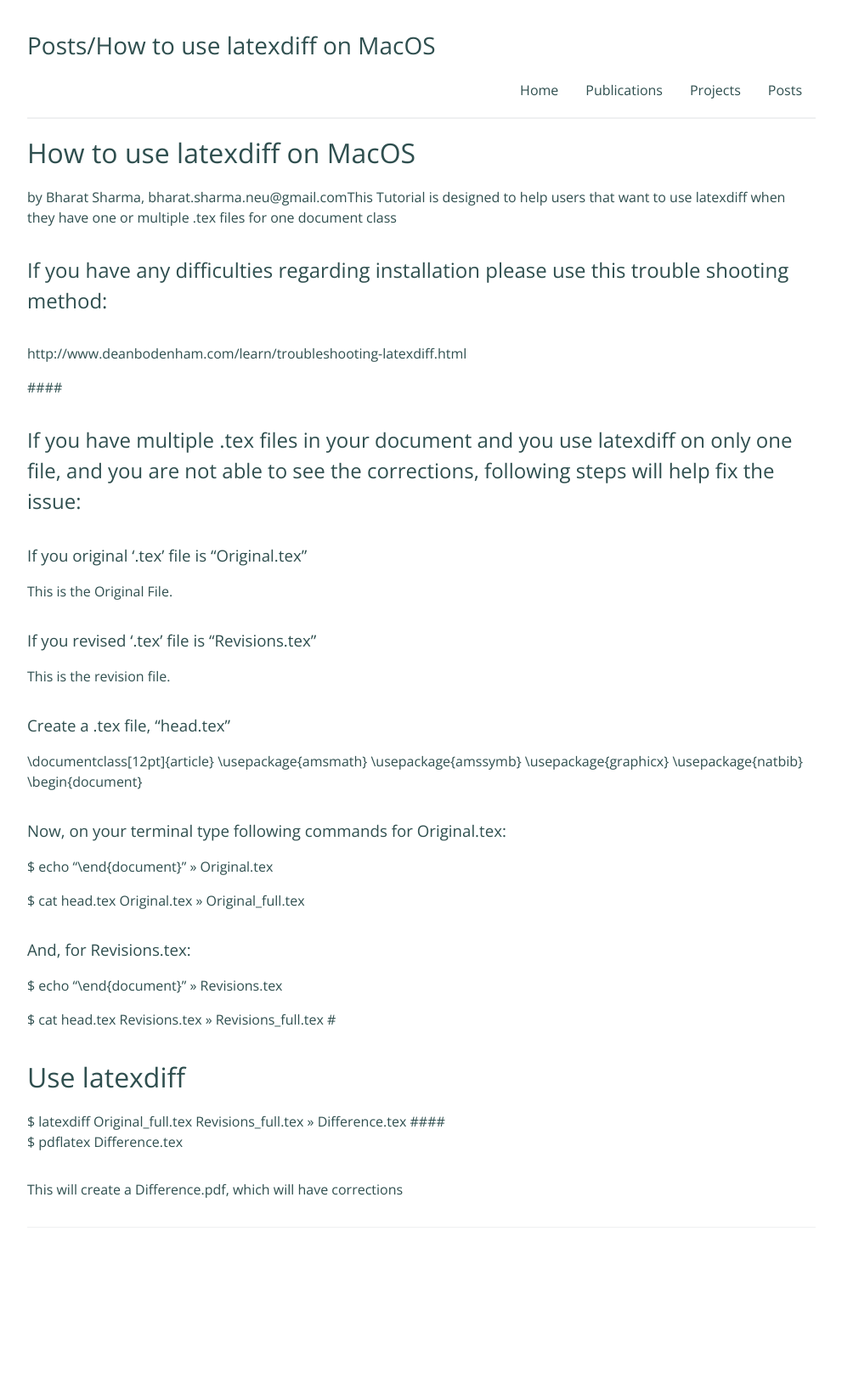
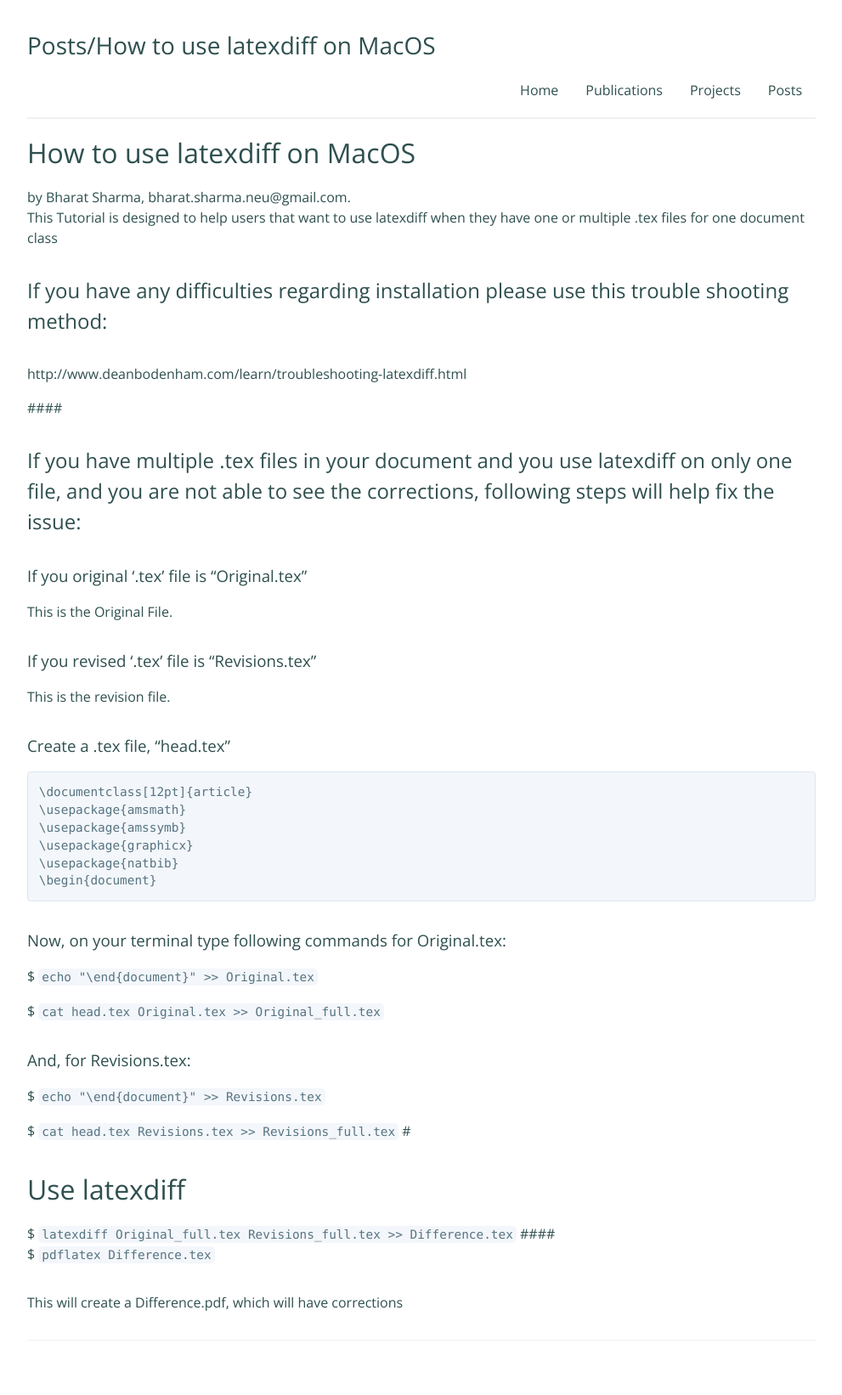
Before and after one commit to sharmapritika/sharmapritika.github.io, a Jekyll site: the page built from Posts_Online/latexdiff.md, in a window 1280 px wide. Shown: the whole page at 85% size, without its empty margins (144-1135 px from the left). Built offline with Jekyll 4.4.1, drawn with Linux system fonts in a browser that asks for light colours; before the commit the page ends 1509 px from its top, so only the background shows below that.

Commit message:
Update latexdiff.md

````diff
--- a/Posts_Online/latexdiff.md
+++ b/Posts_Online/latexdiff.md
@@ -4,7 +4,8 @@ title: Posts/How to use latexdiff on MacOS
 ---
 
 # How to use latexdiff on MacOS
-by Bharat Sharma, bharat.sharma.neu@gmail.comThis Tutorial is designed to help users that want to use latexdiff when they have one or multiple .tex files for one document class
+by Bharat Sharma, bharat.sharma.neu@gmail.com. <br>
+This Tutorial is designed to help users that want to use latexdiff when they have one or multiple .tex files for one document class <br>
 ## If you have any difficulties regarding installation please use this trouble shooting method:
 
 #### http://www.deanbodenham.com/learn/troubleshooting-latexdiff.html
@@ -18,28 +19,29 @@ This is the Original File.
 ### If you revised '.tex' file is "Revisions.tex"
 This is the revision file.
 ### Create a .tex file, "head.tex"
+```
 \documentclass[12pt]{article}
 \usepackage{amsmath}
 \usepackage{amssymb}
 \usepackage{graphicx}
 \usepackage{natbib}
 \begin{document}
-
+```
 ### Now, on your terminal type following commands for Original.tex:
 
-$ echo "\end{document}" >> Original.tex
+$ `echo "\end{document}" >> Original.tex`
 
-$ cat head.tex Original.tex >> Original_full.tex
+$ `cat head.tex Original.tex >> Original_full.tex `
 
 ### And, for Revisions.tex:
-$ echo "\end{document}" >> Revisions.tex
+$ `echo "\end{document}" >> Revisions.tex`
 
-$ cat head.tex Revisions.tex >> Revisions_full.tex
+$ `cat head.tex Revisions.tex >> Revisions_full.tex`
 #
 
 # Use latexdiff
-$ latexdiff Original_full.tex Revisions_full.tex >> Difference.tex
+$ `latexdiff Original_full.tex Revisions_full.tex >> Difference.tex`
 ####
-$ pdflatex Difference.tex
+$ `pdflatex Difference.tex`
 
 #### This will create a Difference.pdf, which will have corrections
````
